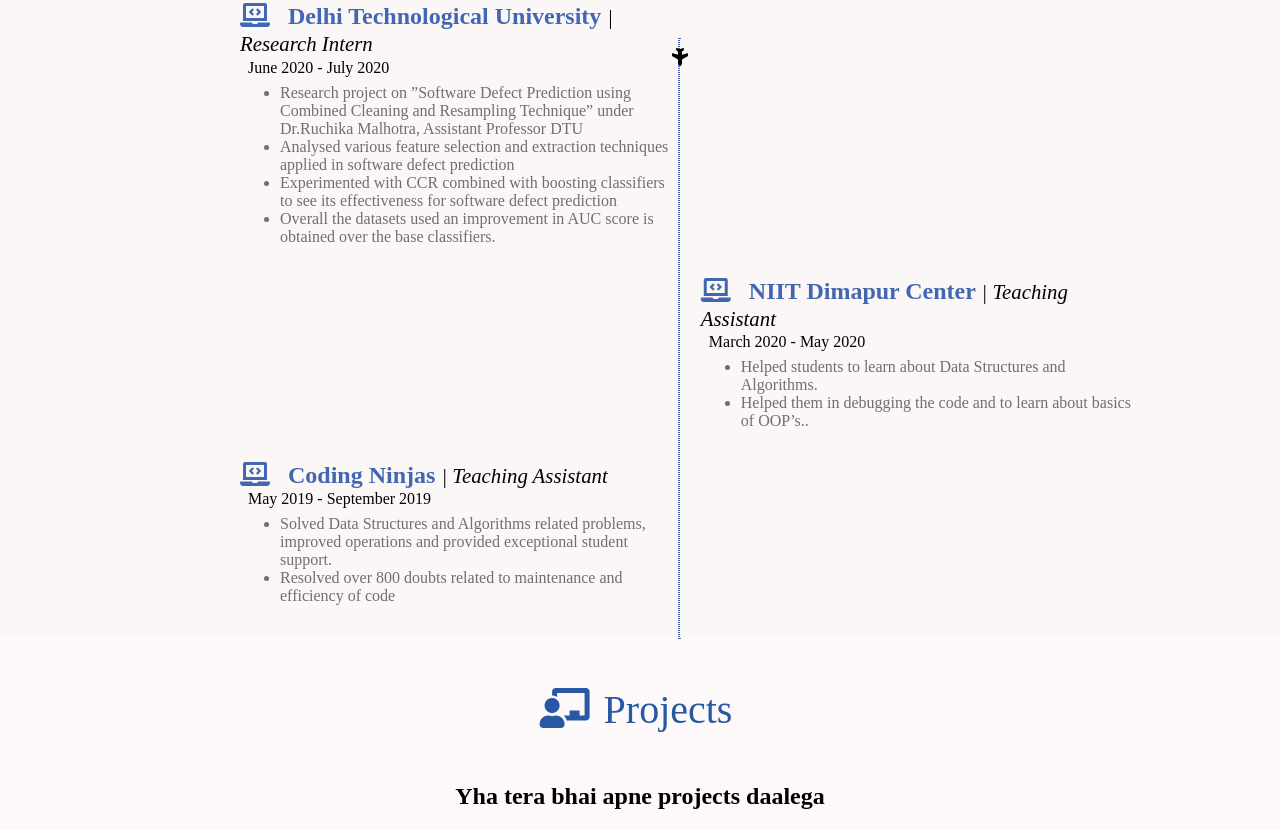
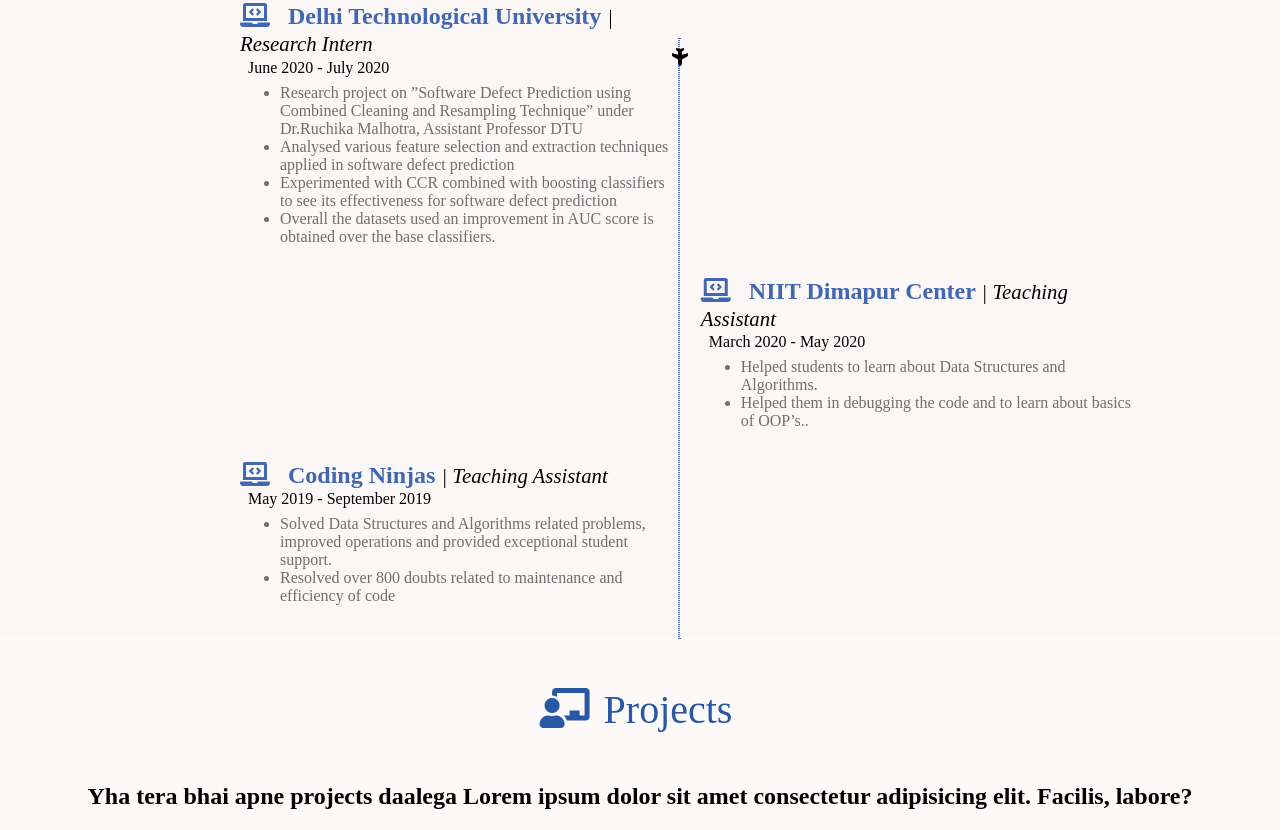
Before and after one commit to NitishMakkar/NitishMakkar.github.io, a plain HTML site: page index.html in a window 1280 px wide. Shown: the part 1752-2582 px from the top of the page. Drawn offline with Linux system fonts and the light colour scheme.

Commit message:
Add files via upload

```diff
--- a/index.html
+++ b/index.html
@@ -303,6 +303,7 @@
             <div>
                 <h1>
                     Yha tera bhai apne projects daalega
+                    Lorem ipsum dolor sit amet consectetur adipisicing elit. Facilis, labore?
                 </h1>
             </div>
         </section>
```
